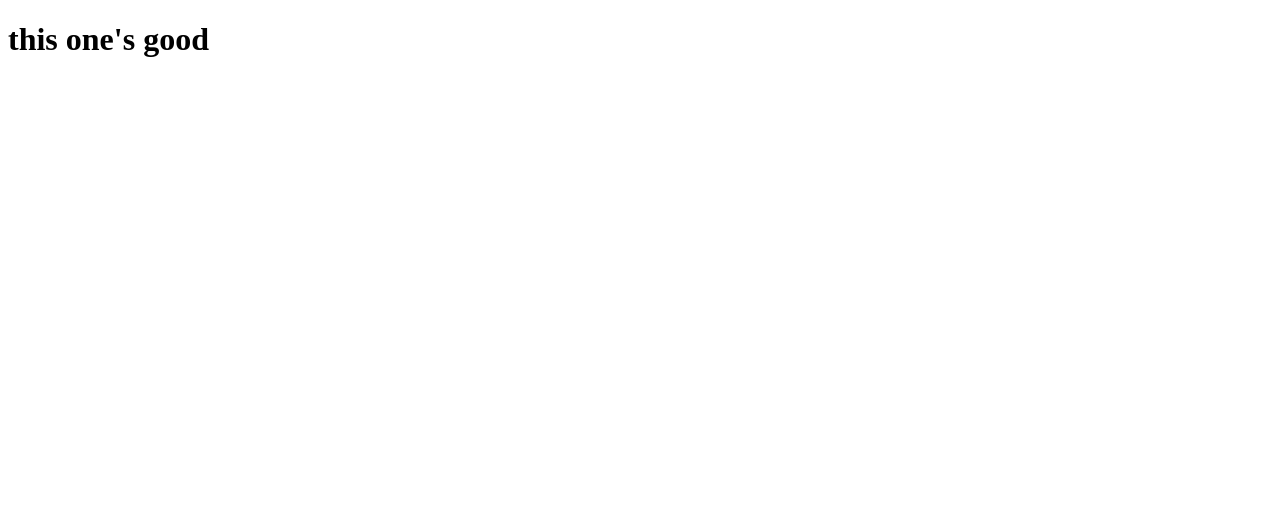
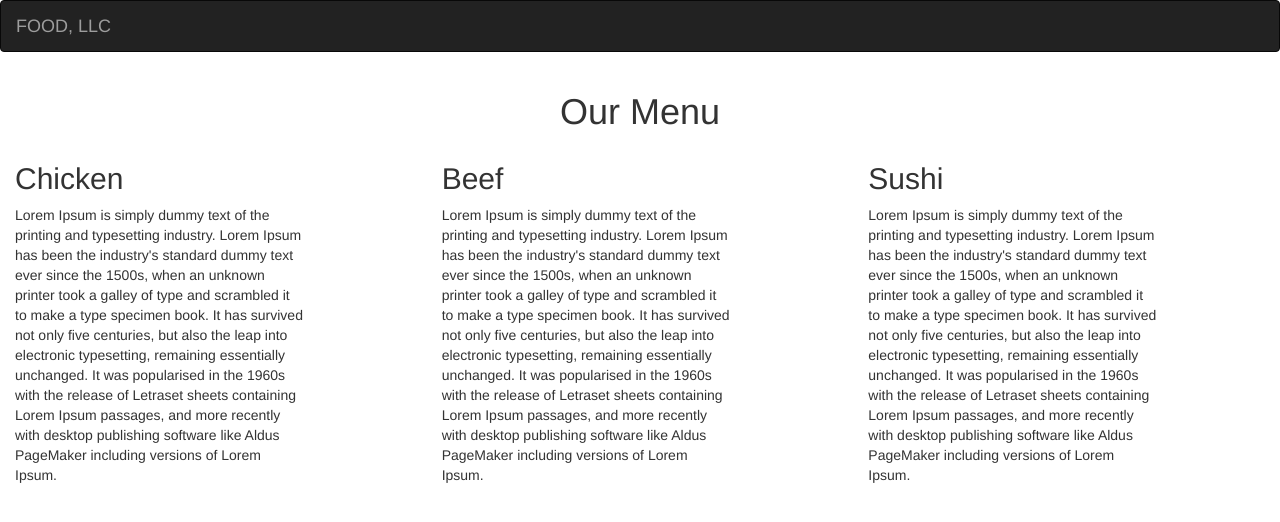
Before and after one commit to SaurabhToni/MODULE-3-SOLUTIONS, a plain HTML site: page site/index.html in a window 1280 px wide. Drawn offline with nearby package versions, Linux system fonts and the light colour scheme.

Commit message:
Update index.html

```diff
--- a/site/index.html
+++ b/site/index.html
@@ -1,9 +1,51 @@
 <!DOCTYPE html>
-<html>
+<html lang="en">
 <head>
-	<title>module 3 solutions</title>
+  <title>Assignment Solution for module 3</title>
+  <meta charset="utf-8">
+  <meta name="viewport" content="width=device-width, initial-scale=1">
+<link rel="stylesheet" type="text/css" href="mod3 assign_sol.css">
+  <link rel="stylesheet" href="https://maxcdn.bootstrapcdn.com/bootstrap/3.3.7/css/bootstrap.min.css">
+  <script src="https://ajax.googleapis.com/ajax/libs/jquery/3.3.1/jquery.min.js"></script>
+  <script src="https://maxcdn.bootstrapcdn.com/bootstrap/3.3.7/js/bootstrap.min.js"></script>
 </head>
 <body>
-<h1> this one's good <h1>
+
+<nav class="navbar navbar-inverse">
+  <div class="container-fluid">
+    <div class="navbar-header">
+      <button type="button" class="navbar-toggle" data-toggle="collapse" data-target="#myNavbar">
+        <span class="icon-bar"></span>
+        <span class="icon-bar"></span>
+        <span class="icon-bar"></span>
+      </button>
+      <a class="navbar-brand" href="#">FOOD, LLC</a>
+    </div>
+    <div class="collapse navbar-collapse" id="myNavbar">
+      <ul class="visible-xs nav navbar-nav">
+        <li class="active"><a href="#">Chicken</a></li>
+        <li><a href="#">Beef</a></li>
+        <li><a href="#">Sushi</a></li>
+      </ul>
+    </div>
+  </div>
+</nav>
+<div class="container-fluid">
+  <h1 id="ton" class="text-center">Our Menu</h1>
+  <div class="row" >
+    <div class="col-xs-12 col-sm-5 col-md-3" id="first">
+<h2 id="one"> Chicken</h1>
+<p>Lorem Ipsum is simply dummy text of the printing and typesetting industry. Lorem Ipsum has been the industry's standard dummy text ever since the 1500s, when an unknown printer took a galley of type and scrambled it to make a type specimen book. It has survived not only five centuries, but also the leap into electronic typesetting, remaining essentially unchanged. It was popularised in the 1960s with the release of Letraset sheets containing Lorem Ipsum passages, and more recently with desktop publishing software like Aldus PageMaker including versions of Lorem Ipsum.</p>
+</div>
+    <div class="col-xs-12 col-sm-5 col-md-3 col-sm-offset-1" id="second">
+<h2 id="two"> Beef</h1>
+<p>Lorem Ipsum is simply dummy text of the printing and typesetting industry. Lorem Ipsum has been the industry's standard dummy text ever since the 1500s, when an unknown printer took a galley of type and scrambled it to make a type specimen book. It has survived not only five centuries, but also the leap into electronic typesetting, remaining essentially unchanged. It was popularised in the 1960s with the release of Letraset sheets containing Lorem Ipsum passages, and more recently with desktop publishing software like Aldus PageMaker including versions of Lorem Ipsum.</p></div>
+    <div class="col-xs-12 col-sm-5 col-md-3 col-sm-offset-1" id="third">
+<h2 id="three">Sushi</h1>
+<p>Lorem Ipsum is simply dummy text of the printing and typesetting industry. Lorem Ipsum has been the industry's standard dummy text ever since the 1500s, when an unknown printer took a galley of type and scrambled it to make a type specimen book. It has survived not only five centuries, but also the leap into electronic typesetting, remaining essentially unchanged. It was popularised in the 1960s with the release of Letraset sheets containing Lorem Ipsum passages, and more recently with desktop publishing software like Aldus PageMaker including versions of Lorem Ipsum.</p></div>
+  </div>
+
+</div>
+
 </body>
 </html>
```
